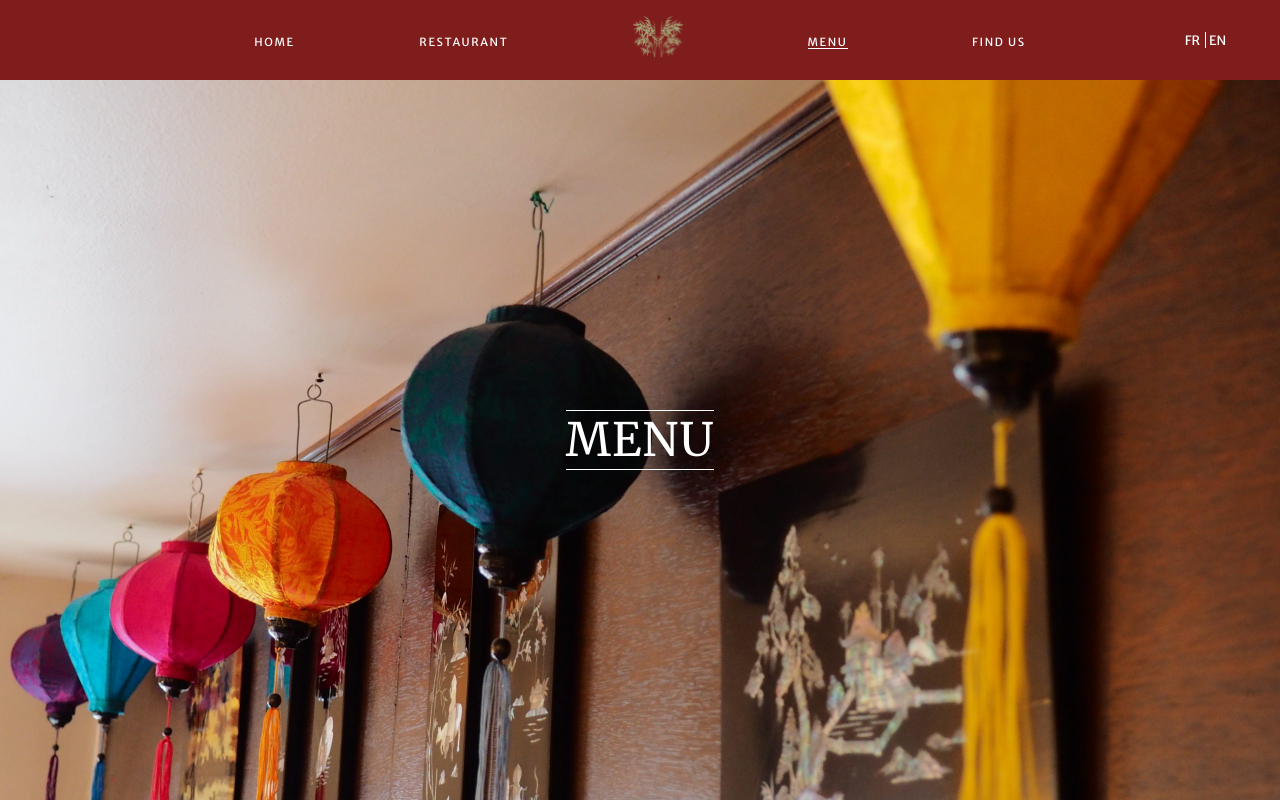
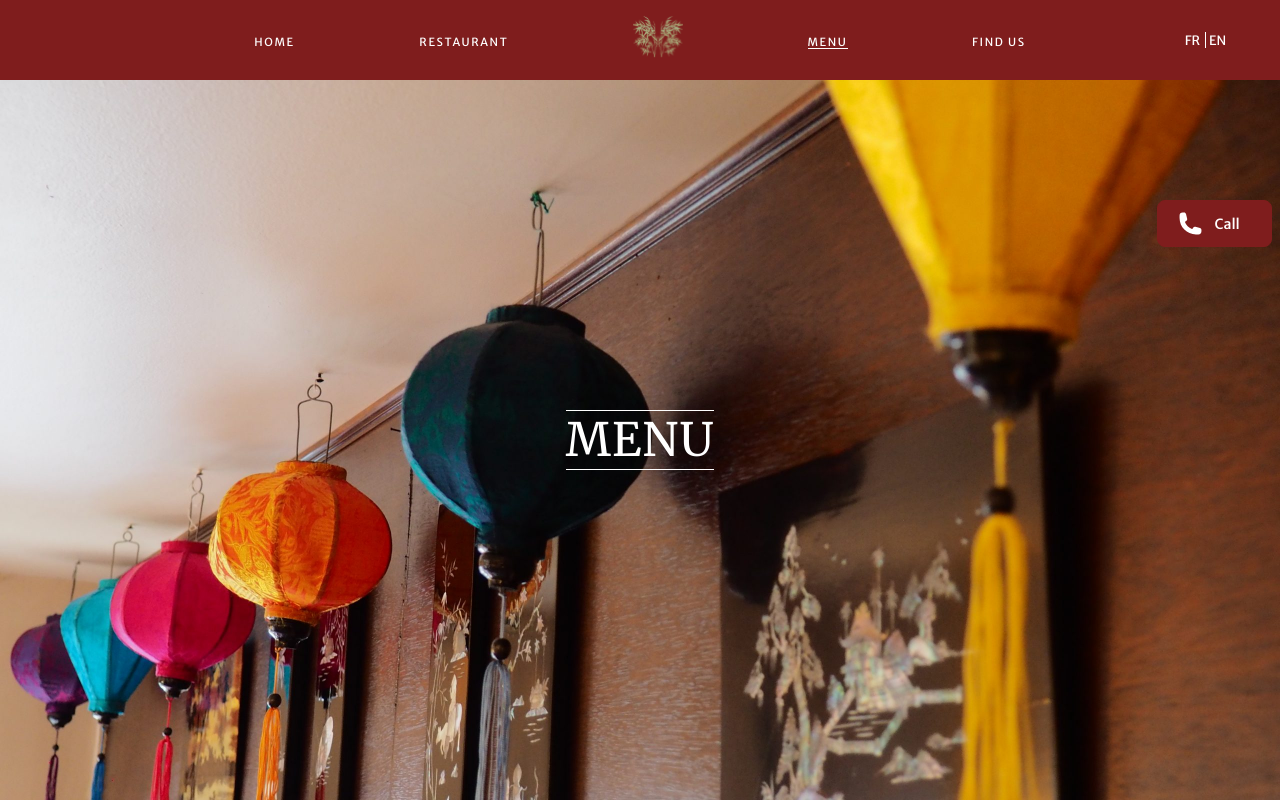
Before and after one commit to Gmayer111/van-long, a Next.js app: page /en/carte in a window 1280 px wide. Shown: the top 802 px of the page. Built offline with nearby package versions, Linux system fonts and the light colour scheme; no server answers.

Commit message:
feat: create call to click element within menu page

```diff
--- a/assets/sass/menuPage.scss
+++ b/assets/sass/menuPage.scss
@@ -183,3 +183,46 @@
     }
   }
 }
+/*
+Click To Call anchor
+*/
+.click-to-call-container {
+  z-index: 3;
+  position: fixed;
+  right: 0;
+  top: 200px;
+  border: 1px solid $red-900;
+  border-radius: 0.5rem;
+  font-weight: $font-medium;
+  font-size: $text-sm;
+  padding: 0.625rem 1.25rem;
+  text-align: center;
+  margin-inline-end: 0.5rem;
+  margin-bottom: 0.5rem;
+  background-color: $red-900;
+  transition: background-color 0.3s ease;
+  transition: color 0.3s ease;
+  color: #fff;
+  display: flex;
+  align-items: center;
+  text-decoration: none;
+}
+
+.click-to-call-container svg {
+  width: 25px;
+  height: 25px;
+}
+
+.click-to-call-container:hover {
+  background-color: $red-800;
+}
+
+.click-to-call-container span {
+  margin: 0 0.7rem;
+}
+
+@media (max-width: 768px) {
+  .click-to-call-container {
+    top: 65px;
+  }
+}
--- a/messages/en/menu.json
+++ b/messages/en/menu.json
@@ -147,6 +147,7 @@
         "cocoJuice": "Coconut juice"
       },
       "supplement": "* Served w/ Jasmine rice"
-    }
+    },
+    "clickToCall": "Call"
   }
 }
--- a/messages/fr/menu.json
+++ b/messages/fr/menu.json
@@ -147,6 +147,7 @@
         "cocoJuice": "Jus de coco"
       },
       "supplement": "* Servis avec du riz nature"
-    }
+    },
+    "clickToCall": "Appeler"
   }
 }
--- /dev/null
+++ b/src/app/[locale]/carte/layout.tsx
@@ -0,0 +1,20 @@
+"use client";
+import { PhoneIcon } from "@heroicons/react/24/solid";
+import React, { ReactNode } from "react";
+import { useTranslations } from "next-intl";
+
+const LayoutMenu = ({ children }: { children: ReactNode }) => {
+  const t = useTranslations("MenuPage");
+
+  return (
+    <>
+      <a className="click-to-call-container" href="tel:+33 1 43 36 05 16">
+        <PhoneIcon />
+        <span>{t("clickToCall")}</span>
+      </a>
+      {children}
+    </>
+  );
+};
+
+export default LayoutMenu;
```
